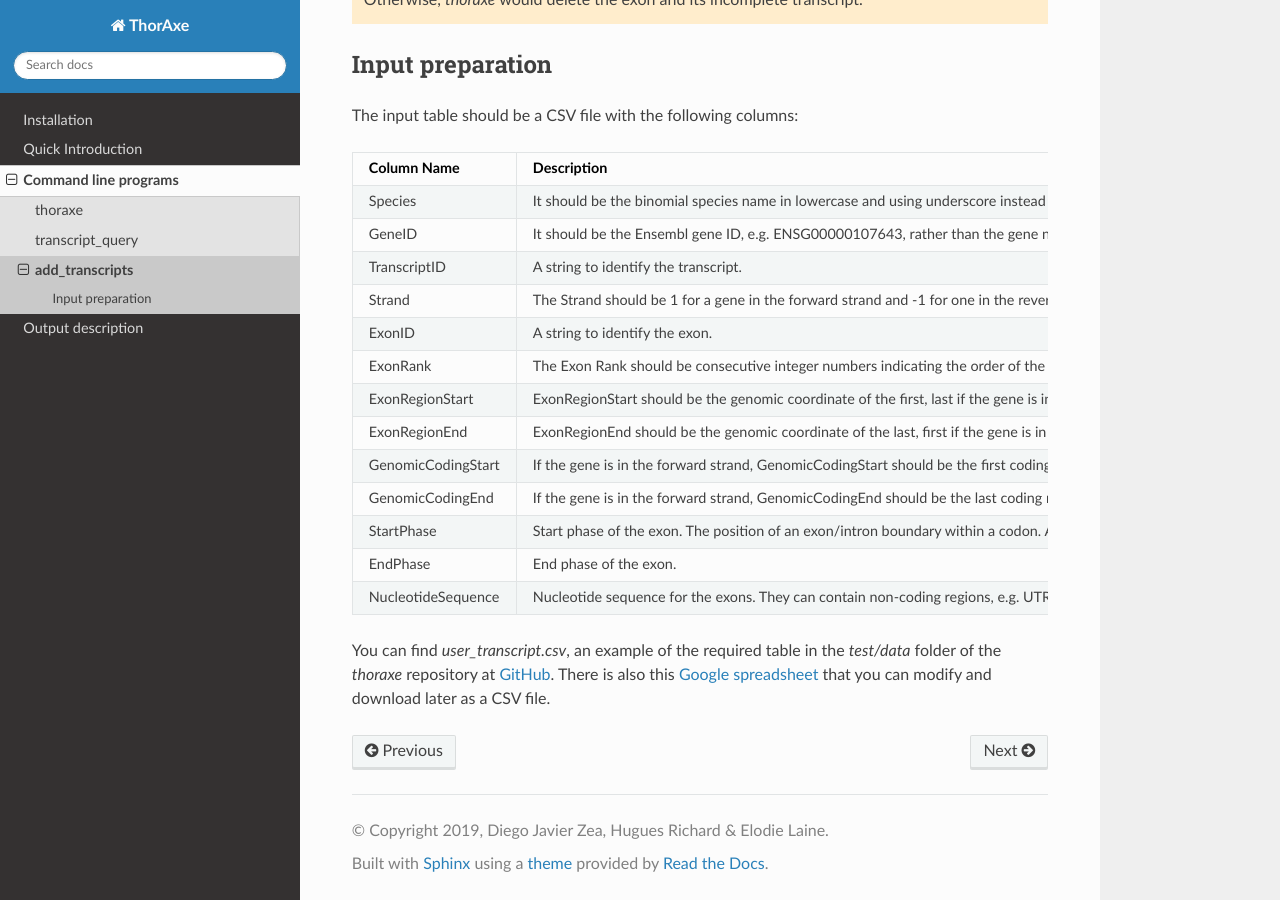
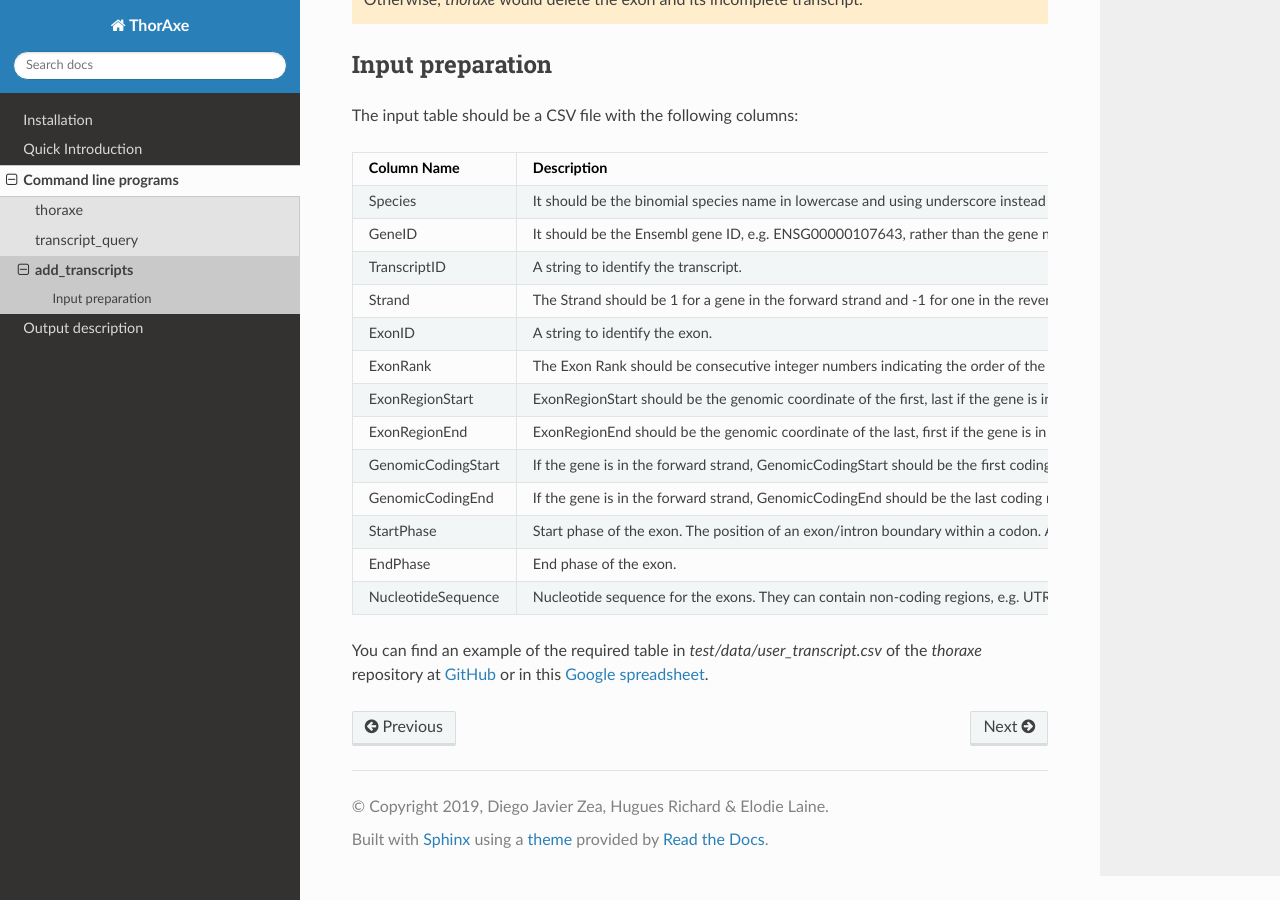
Before and after one commit to PhyloSofS-Team/thoraxe, a Sphinx documentation site: the page built from docs/source/programs/add_transcripts.rst, in a window 1280 px wide and 900 px high, scrolled down 706 px. Built offline with Sphinx 7.4.7 and the Read the Docs theme 2.0.0, drawn with Linux system fonts in a browser that asks for light colours; pages that are not in the unit, such as notebooks, are missing from menus.

Commit message:
Improve docs

```diff
--- a/docs/source/programs/add_transcripts.rst
+++ b/docs/source/programs/add_transcripts.rst
@@ -78,9 +78,13 @@ NucleotideSequence   Nucleotide sequence for the exons. They can contain
                      complement of the genomic sequence.
 ==================== ===========================================================
 
-You can find `user_transcript.csv`, an example of the required table in the
-`test/data` folder of the `thoraxe` repository at `GitHub`_. There is also
-this `Google spreadsheet`_ that you can modify and download later as a CSV file.
+You can find an example of the required table in
+`test/data/user_transcript.csv` of the `thoraxe` repository at `GitHub`_ or in
+this `Google spreadsheet`_.
+
+.. hint:
+    You can copy this `Google spreadsheet`_ to modify it with your data and
+    download it as a CSV file.
 
 
 .. _GitHub: https://github.com/PhyloSofS-Team/thoraxe
```
